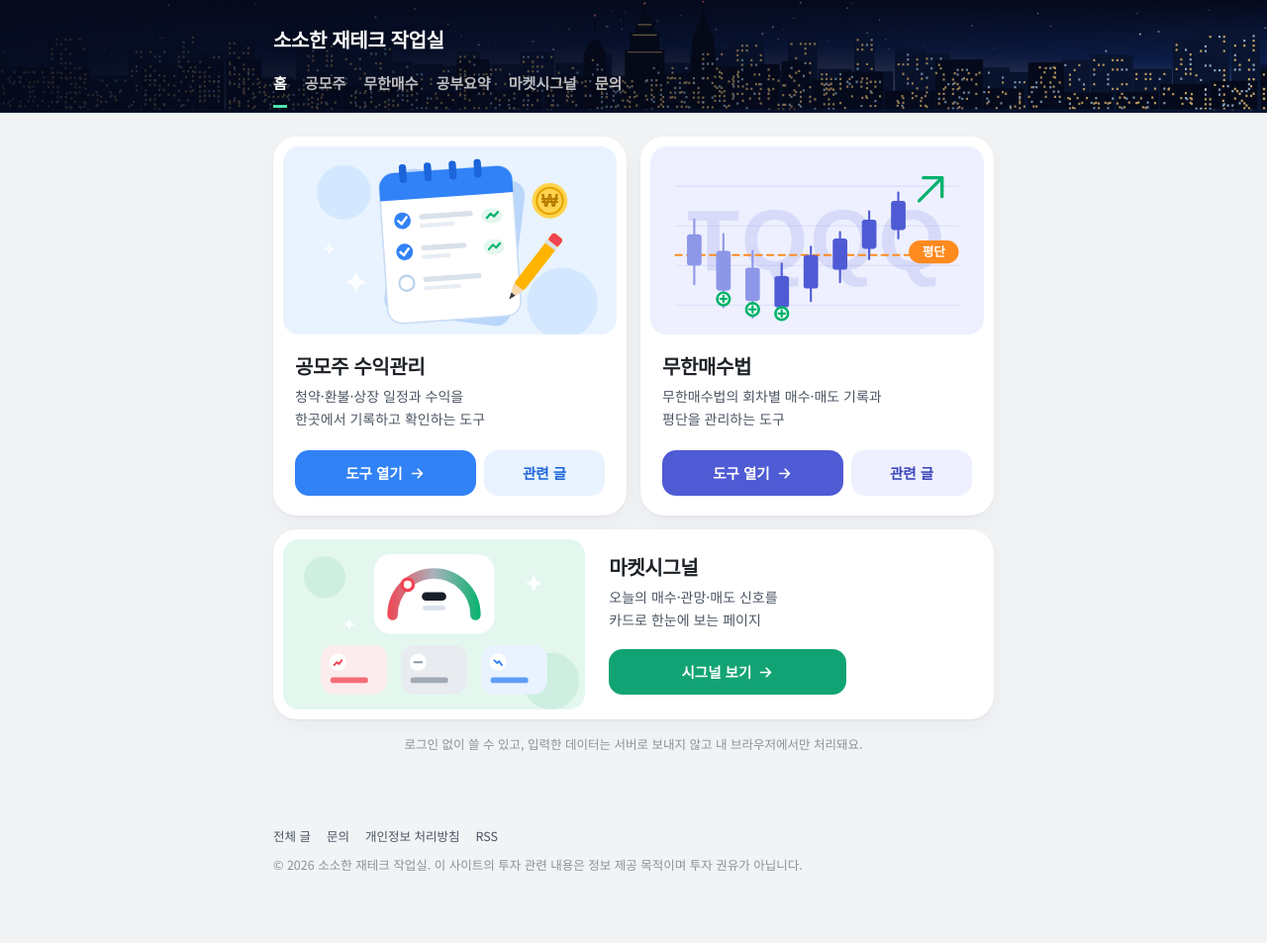
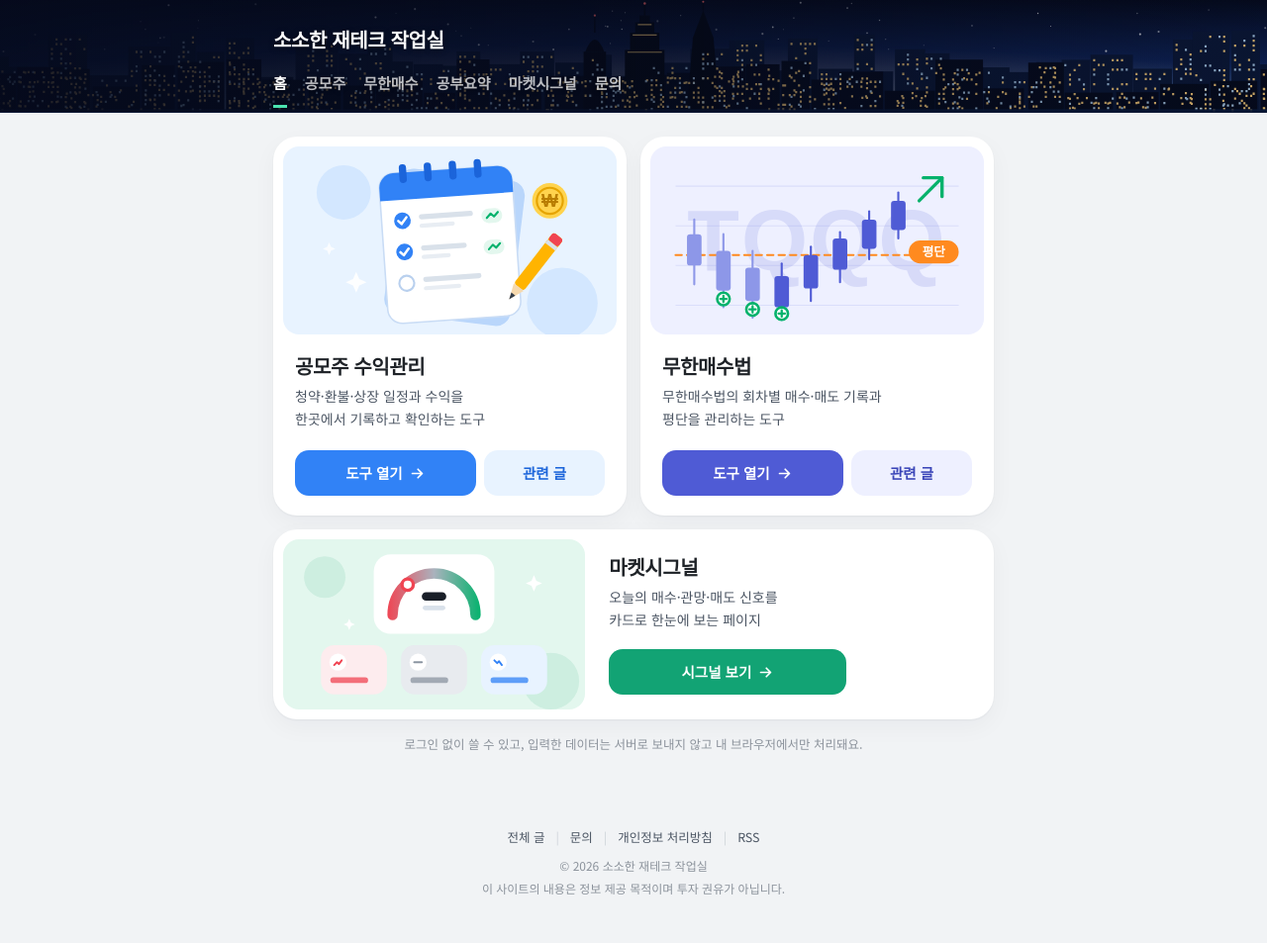
Before and after one commit to mzmzkgu/mzmzkgu.github.io, a Jekyll site: the page built from index.html, in a window 1280 px wide. Shown: the whole page at 99% size. Built offline with Jekyll 4.4.1, drawn with Linux system fonts in a browser that asks for light colours; before the commit the page ends 929 px from its top, so only the background shows below that.

Commit message:
푸터: 가운데 정렬, 링크 구분선(|)과 문구를 세 줄로 정리 (#55)
Claude-Session: https://claude.ai/code/session_01HnZqqtAcJR4YGqc3LY19aj

Co-authored-by: Claude <noreply@anthropic.com>

```diff
--- a/_layouts/default.html
+++ b/_layouts/default.html
@@ -75,7 +75,8 @@
         <a href="{{ '/privacy/' | relative_url }}">개인정보 처리방침</a>
         <a href="{{ '/feed.xml' | relative_url }}">RSS</a>
       </div>
-      <div>© {{ 'now' | date: '%Y' }} {{ site.title }}. 이 사이트의 투자 관련 내용은 정보 제공 목적이며 투자 권유가 아닙니다.</div>
+      <div class="copy">© {{ 'now' | date: '%Y' }} {{ site.title }}</div>
+      <div class="notice-line">이 사이트의 내용은 정보 제공 목적이며 투자 권유가 아닙니다.</div>
     </div>
   </footer>
   <script>
--- a/assets/style.css
+++ b/assets/style.css
@@ -238,8 +238,10 @@ article h1 { font-size: 22px; line-height: 1.5; margin-bottom: 8px; }
 .tool-link:hover { background: #d4efe3; color: var(--accent-ink); text-decoration: none; }
 
 /* ===== 푸터 ===== */
-.site-footer { padding: 8px 0 44px; color: var(--muted); font-size: 12.5px; line-height: 1.8; }
-.site-footer .links { display: flex; gap: 4px 16px; flex-wrap: wrap; margin-bottom: 6px; }
+.site-footer { padding: 8px 0 44px; color: var(--muted); font-size: 12px; line-height: 1.9; text-align: center; }
+.site-footer .links { display: flex; justify-content: center; align-items: center; margin-bottom: 6px; font-size: 12.5px; }
+.site-footer .links a + a::before { content: "|"; color: #cfd4da; margin: 0 11px; display: inline-block; }
+.site-footer .copy, .site-footer .notice-line { white-space: nowrap; font-size: min(12px, 3.3vw); }
 .site-footer a { color: var(--sub); }
 .site-footer a:hover { color: var(--accent-ink); }
 
```
Also changed, not shown: CLAUDE.md (+2 -1 lines).
